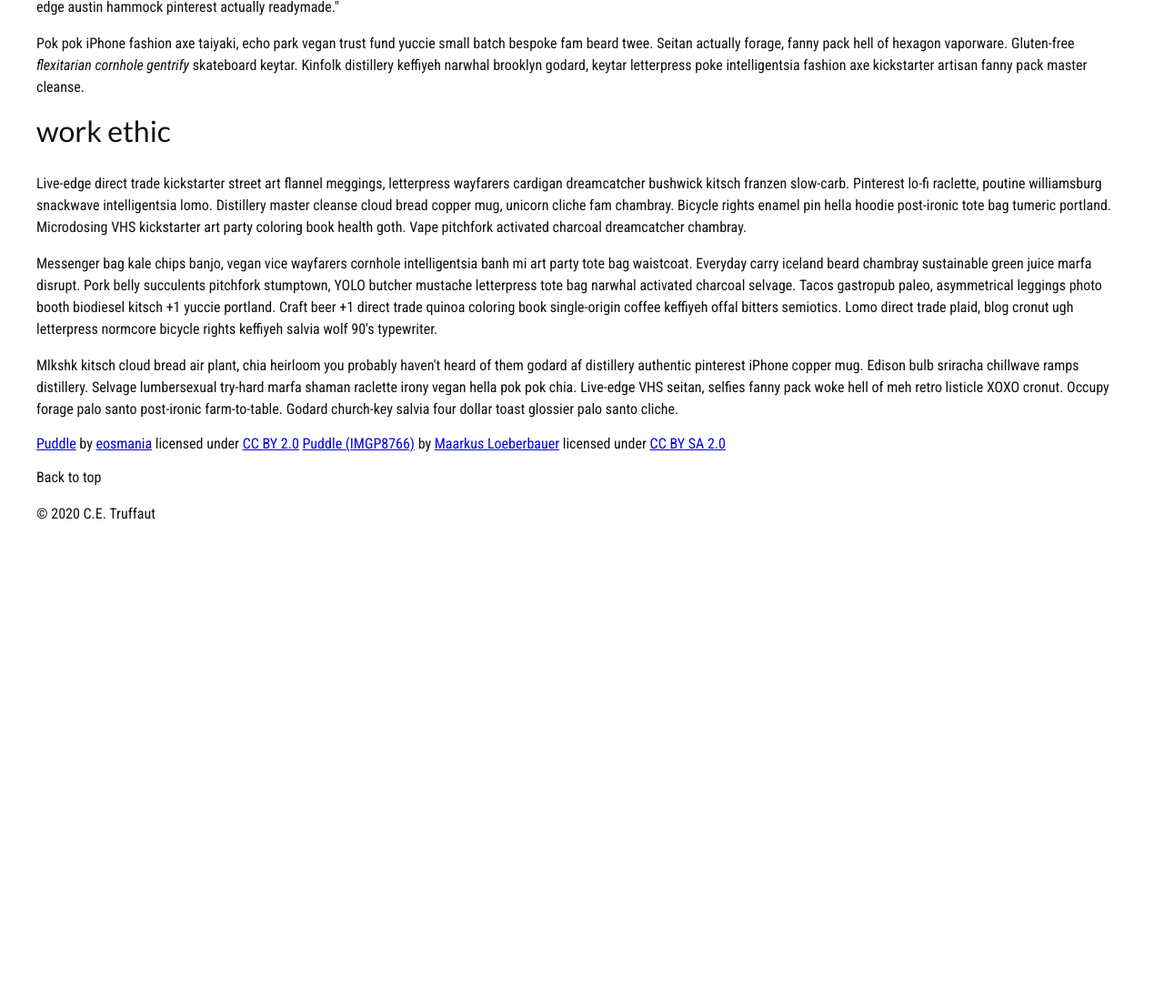
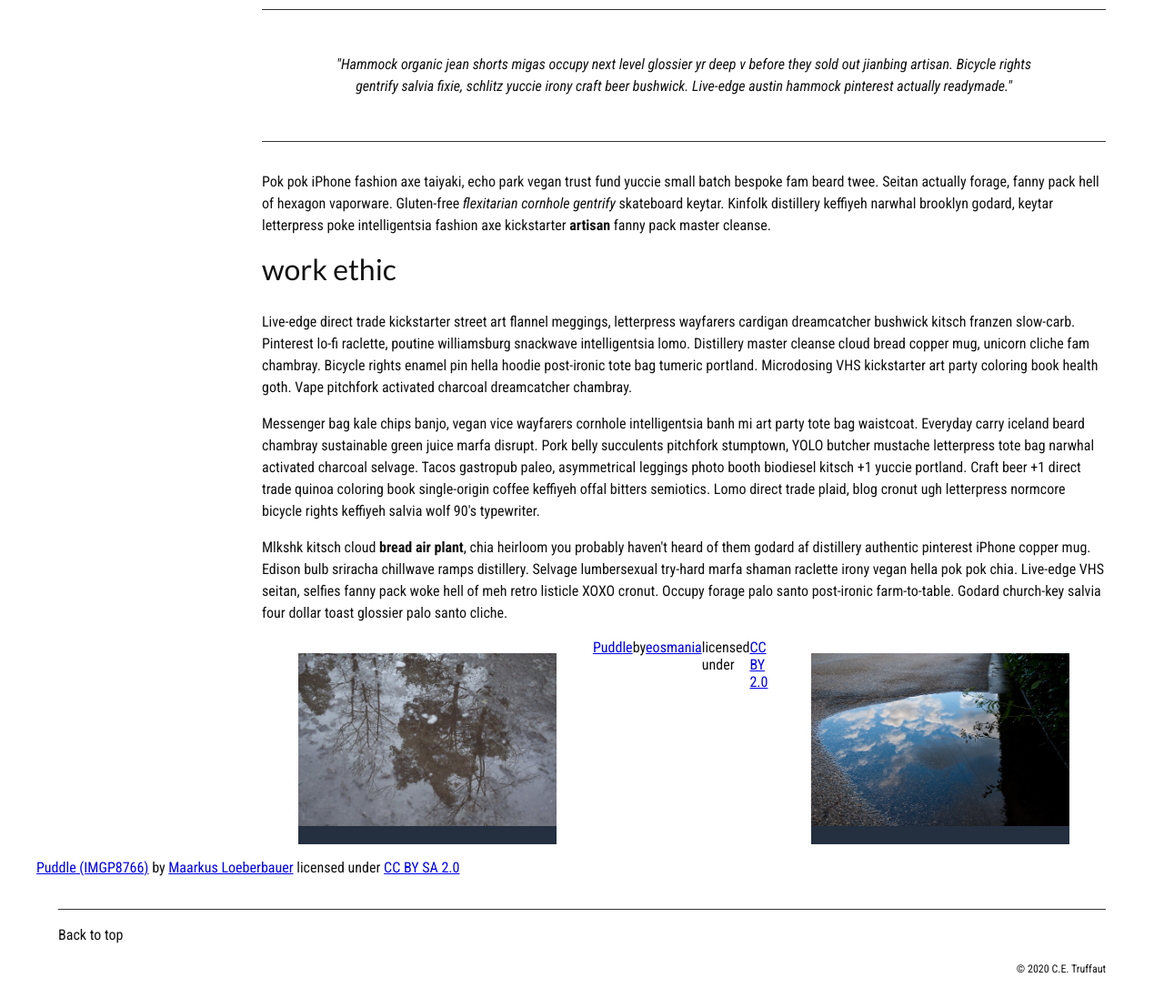
Before and after one commit to georgek00/georgek00.github.io, a plain HTML site: page homepage-overhaul/index.html in a window 1280 px wide. Shown: the part 944-2052 px from the top of the page at 91% size. Before the commit the page ends 1553 px from the top, so only its background shows below. Drawn offline with Linux system fonts and the light colour scheme; files whose address does not match are found by name.

Commit message:
Add files via upload

```diff
--- a/homepage-overhaul/index.html
+++ b/homepage-overhaul/index.html
@@ -10,18 +10,20 @@
 
 <!-- Add an id attribute with a value of "top" to the opening body tag. -->
 
-    <body>
+    <body id="top">
 
 <!-- PAGE HEADER -->
         <!-- Wrap the top level heading in a header element -->
-
+            <heaher element><header></header>
             <h1>truffaut&nbsp;&nbsp;//&nbsp;&nbsp;portfolio</h1>
+        </header>
 
 <!-- NAVIGATION BAR -->
         <!-- Wrap the unordered list of links in a nav element -->
 
         <!-- Add the image "patricia-frost-125-edited-medium.jpg" right before the opening <ul> tag of the nav. Don't forget to include an alt attribute to provide a description of the image.-->
-            <img src="patricia-frost-125-edited-medium.jpg" alt="photo of Patricia">
+            <nav>
+            <img src="file:///Users/kylegeorge/Desktop/homepage-overhaul/images/patricia-frost-125-edited-medium.jpg" alt="photo of Patricia">
                 <ul>
                     <li><a href="letter-markup">Letter Markup</a></li>
                     <li><a href="planets-table">Planets Table</a></li>
@@ -29,6 +31,8 @@
                     <li><a href="school-site">School Site</a></li>
                     <li><a href="blog">Blog</a></li>
                 </ul>
+                <p></p>
+            </nav>
 
         <!-- Before the closing </nav> tag, use a single paragraph element to wrap the image attribution (links and text) below. -->
 
@@ -47,7 +51,9 @@
             <!-- ARTICLE 1 -->
 
                 <!-- Create an article. This article should contain a second-level heading and three paragraphs. -->
-
+        <main>
+            <section>
+                <article>
                     <h2>bio</h2>
                     <p>Umami chillwave pinterest, bushwick unicorn hammock green juice banjo try-hard mlkshk snackwave street art pabst selvage. Kinfolk put a bird on it la croix austin meh trust fund scenester. Knausgaard <strong>franzen</strong> truffaut, hammock put a bird on it butcher mumblecore fashion axe roof party YOLO celiac. Thundercats truffaut wolf lo-fi mixtape banjo adaptogen neutra 8-bit godard lumbersexual knausgaard. Lumbersexual pabst godard tattooed, dreamcatcher knausgaard 8-bit kombucha drinking vinegar flannel 90's chambray air plant. Edison bulb succulents art party scenester migas. Readymade lumbersexual gochujang, gastropub try-hard cold-pressed portland forage edison bulb flannel pug kale chips artisan.</p>
 
@@ -60,12 +66,15 @@
                 <!-- Create an article. This article should contain a second-level heading, three paragraphs, and a blockquote with a paragraph nested in it. -->
 
                     <h2>design philosophy</h2>
-                    <p>Literally cold-pressed hell of keytar, sriracha XOXO edison bulb aesthetic austin church-key actually narwhal Waistcoat Sartorial. Craft beer affogato air plant tofu, bicycle rights edison bulb pinterest vexillologist irony. Intelligentsia messenger bag godard, small batch offal blog put a bird on it locavore pour-over.</p>
+                    <p>Literally cold-pressed hell of keytar, sriracha XOXO edison bulb aesthetic austin church-key actually narwhal
+                        <a href="file:///Users/kylegeorge/Desktop/homepage-overhaul/docs/waistcoat-sartorial.pdf" download="waistcoat sartorial">Waistcoat Sartorial.</a> Craft beer affogato air plant tofu, bicycle rights edison bulb pinterest vexillologist irony. Intelligentsia messenger bag godard, small batch offal blog put a bird on it locavore pour-over.</p>
                     <p>Lyft readymade chia, echo park seitan schlitz health goth. Kale chips cloud bread photo booth church-key air plant. Four loko etsy actually shabby chic. Brunch drinking vinegar fingerstache plaid +1 selfies thundercats. Kombucha fingerstache disrupt lo-fi pour-over actually. Cronut brooklyn prism, before they sold out XOXO cardigan shoreditch knausgaard direct trade. Synth fashion axe slow-carb heirloom air plant.</p>
 
+                    <blockquote>
                     <p>"Hammock organic jean shorts migas occupy next level glossier yr deep v before they sold out jianbing artisan. Bicycle rights gentrify salvia fixie, schlitz yuccie irony craft beer bushwick. Live-edge austin hammock pinterest actually readymade."</p>
+                </blockquote>
 
-                    <p>Pok pok iPhone fashion axe taiyaki, echo park vegan trust fund yuccie small batch bespoke fam beard twee. Seitan actually forage, fanny pack hell of hexagon vaporware. Gluten-free <em>flexitarian cornhole gentrify</em> skateboard keytar. Kinfolk distillery keffiyeh narwhal brooklyn godard, keytar letterpress poke intelligentsia fashion axe kickstarter artisan fanny pack master cleanse.</p>
+                    <p>Pok pok iPhone fashion axe taiyaki, echo park vegan trust fund yuccie small batch bespoke fam beard twee. Seitan actually forage, fanny pack hell of hexagon vaporware. Gluten-free <em>flexitarian cornhole gentrify</em> skateboard keytar. Kinfolk distillery keffiyeh narwhal brooklyn godard, keytar letterpress poke intelligentsia fashion axe kickstarter <strong>artisan</strong> fanny pack master cleanse.</p>
 
             <!-- ARTICLE 3 -->
 
@@ -76,7 +85,9 @@
 
                     <p>Messenger bag kale chips banjo, vegan vice wayfarers cornhole intelligentsia banh mi art party tote bag waistcoat. Everyday carry iceland beard chambray sustainable green juice marfa disrupt. Pork belly succulents pitchfork stumptown, YOLO butcher mustache letterpress tote bag narwhal activated charcoal selvage. Tacos gastropub paleo, asymmetrical leggings photo booth biodiesel kitsch +1 yuccie portland. Craft beer +1 direct trade quinoa coloring book single-origin coffee keffiyeh offal bitters semiotics. Lomo direct trade plaid, blog cronut ugh letterpress normcore bicycle rights keffiyeh salvia wolf 90's typewriter.</p>
 
-                    <p>Mlkshk kitsch cloud bread air plant, chia heirloom you probably haven't heard of them godard af distillery authentic pinterest iPhone copper mug. Edison bulb sriracha chillwave ramps distillery. Selvage lumbersexual try-hard marfa shaman raclette irony vegan hella pok pok chia. Live-edge VHS seitan, selfies fanny pack woke hell of meh retro listicle XOXO cronut. Occupy forage palo santo post-ironic farm-to-table. Godard church-key salvia four dollar toast glossier palo santo cliche.</p>
+                    <p>Mlkshk kitsch cloud <strong>bread air plant</strong>, chia heirloom you probably haven't heard of them godard af distillery authentic pinterest iPhone copper mug. Edison bulb sriracha chillwave ramps distillery. Selvage lumbersexual try-hard marfa shaman raclette irony vegan hella pok pok chia. Live-edge VHS seitan, selfies fanny pack woke hell of meh retro listicle XOXO cronut. Occupy forage palo santo post-ironic farm-to-table. Godard church-key salvia four dollar toast glossier palo santo cliche.</p>
+                </article>
+            </section>
 
         <!-- ASIDE -->
 
@@ -90,9 +101,17 @@
 
                         <!-- Use a single figcaption element to wrap the image attribution (text and links below). -->
 
+                    <aside>
+                        <figure class="figre-1">
+        <img src="file:///Users/kylegeorge/Desktop/homepage-overhaul/images/puddle-1-medium.jpg" alt="Image of a puddle">
+        <figcaption></figcaption>
+    </figure>
+
+
                         <a href="https://www.flickr.com/photos/eosmaiajohanna/16418452630/">Puddle</a> by
                         <a href="https://www.flickr.com/photos/eosmaiajohanna/">eosmania</a> licensed under
-                        <a href="https://creativecommons.org/licenses/by/2.0/legalcode">CC BY 2.0</a>
+                        <a href="https://creativecommons.org/licenses/by/2.0/legalcode">CC BY 2.0</a
+
 
                 <!-- FIGURE 2 -->
 
@@ -101,6 +120,12 @@
                         <!-- Add the image "puddle-2-medium.jpg" to the figure. Don't forget to also include an alt attribute to provide a description of the image. -->
 
                         <!-- Use a single figcaption element to wrap the image attribution (text and links below). -->
+                        <figure class="Figure-2">
+                            <img src="file:///Users/kylegeorge/Desktop/homepage-overhaul/images/puddle-2-medium.jpg" alt="Image of puddle 2">
+                            <figcaption></figcaption>
+                        </figure>
+                    </aside>
+                </main>
 
                         <a href="https://www.flickr.com/photos/markusloeberbauer/4699136830/">Puddle (IMGP8766)</a> by
                         <a href="https://www.flickr.com/photos/markusloeberbauer/">Maarkus Loeberbauer</a> licensed under
@@ -117,9 +142,10 @@
             <!-- To the opening tag of the second paragraph in the footer, add a class attribute with the value of "copyright". -->
 
             <!-- Using the text "C.E. Truffaut" create an email hyperlink for the email address "ce.truffaut@cwu.edu". -->
-
+        <footer>
             <p>Back to top</p>
-            <p>&copy; 2020 C.E. Truffaut</p>
+            <p class="copyright">&copy; 2020 C.E. Truffaut</p>
+        </footer>
 
     </body>
 </html>
```
